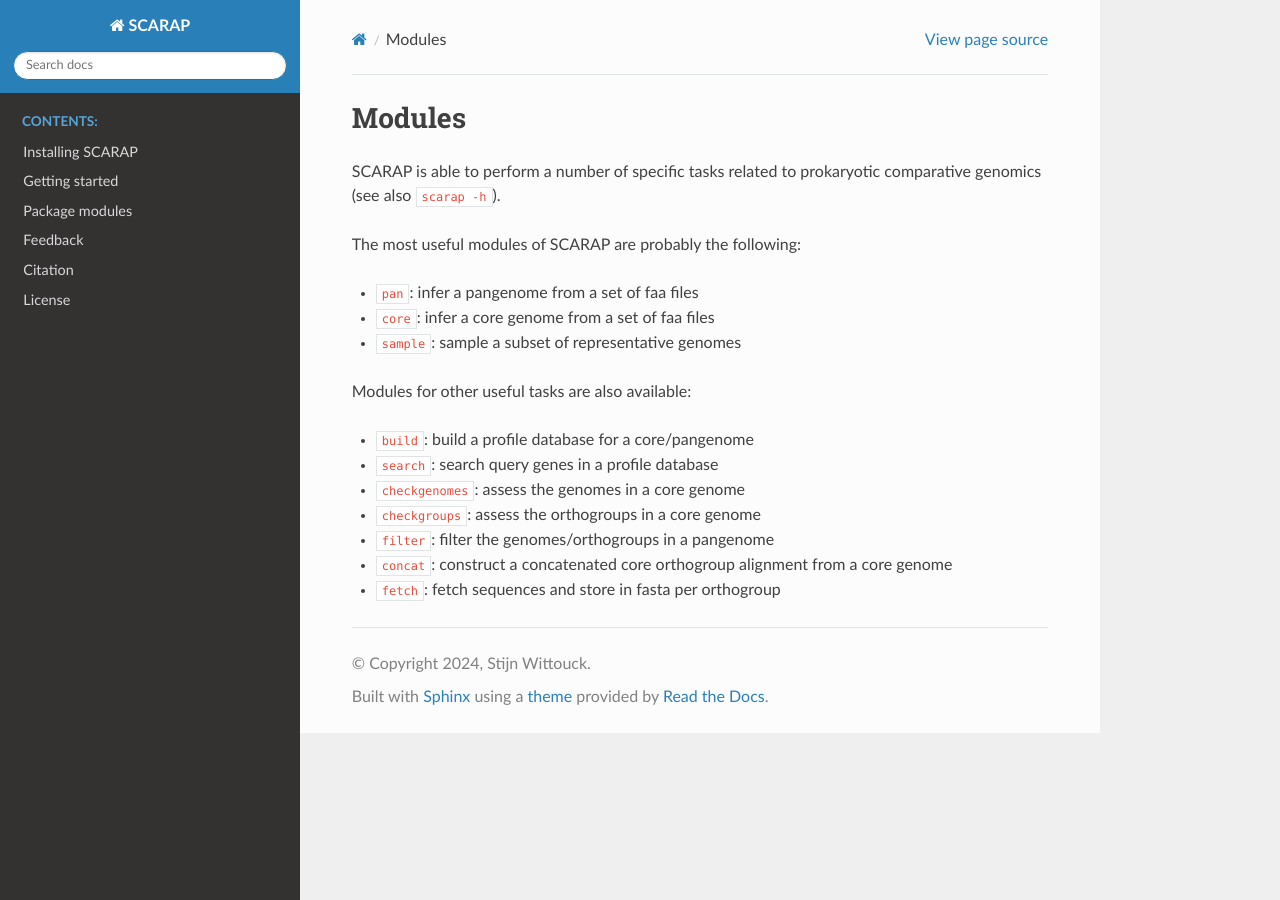
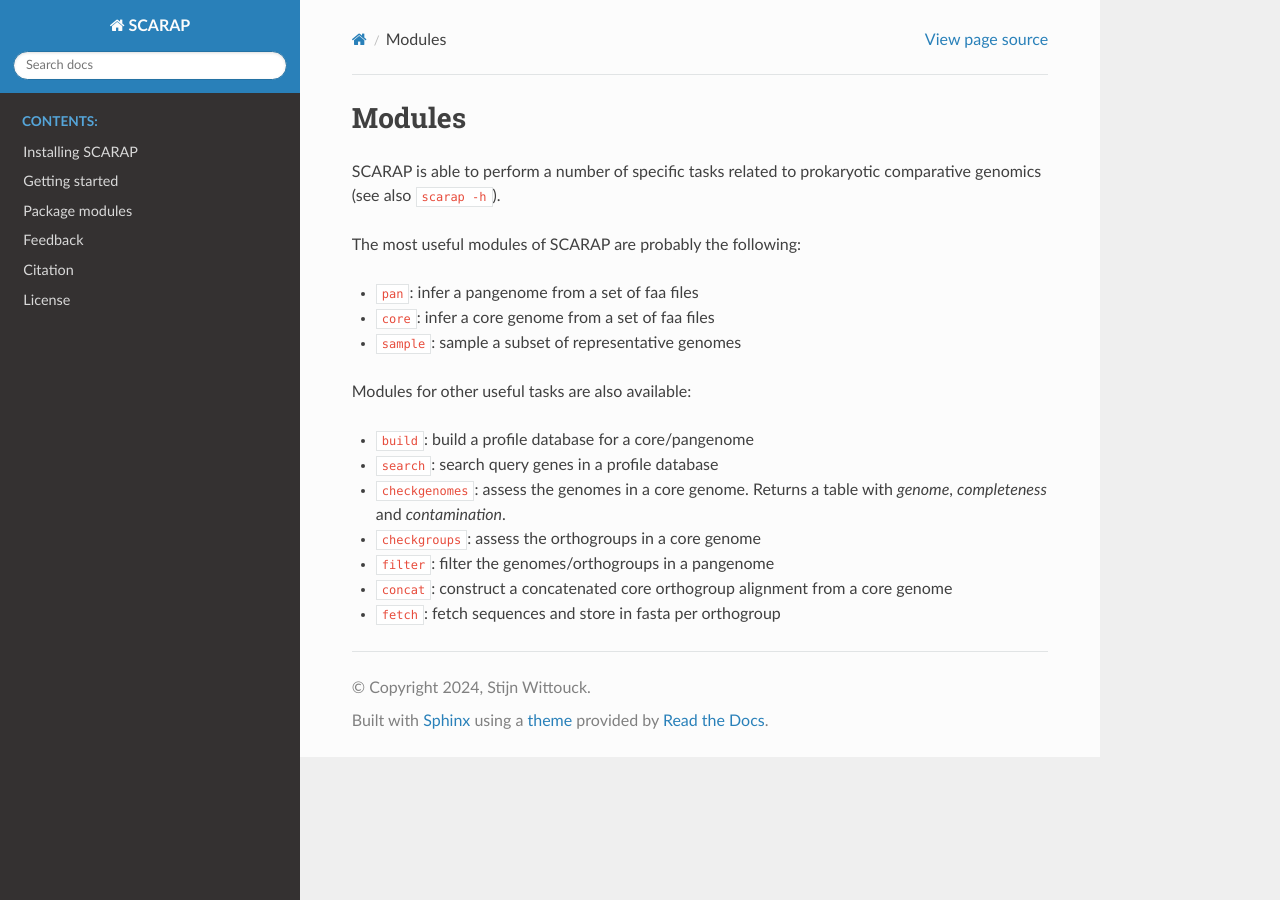
Before and after one commit to SWittouck/SCARAP, a Sphinx documentation site: the page built from docs/modules.rst, in a window 1280 px wide. Built offline with Sphinx 7.4.7 and the Read the Docs theme 3.1.0, drawn with Linux system fonts in a browser that asks for light colours.

Commit message:
Add explanation on output table

```diff
--- a/docs/modules.rst
+++ b/docs/modules.rst
@@ -14,7 +14,7 @@ Modules for other useful tasks are also available:
 
 -  ``build``: build a profile database for a core/pangenome
 -  ``search``: search query genes in a profile database
--  ``checkgenomes``: assess the genomes in a core genome
+-  ``checkgenomes``: assess the genomes in a core genome. Returns a table with `genome`, `completeness` and `contamination`.
 -  ``checkgroups``: assess the orthogroups in a core genome
 -  ``filter``: filter the genomes/orthogroups in a pangenome
 -  ``concat``: construct a concatenated core orthogroup alignment from a
```
